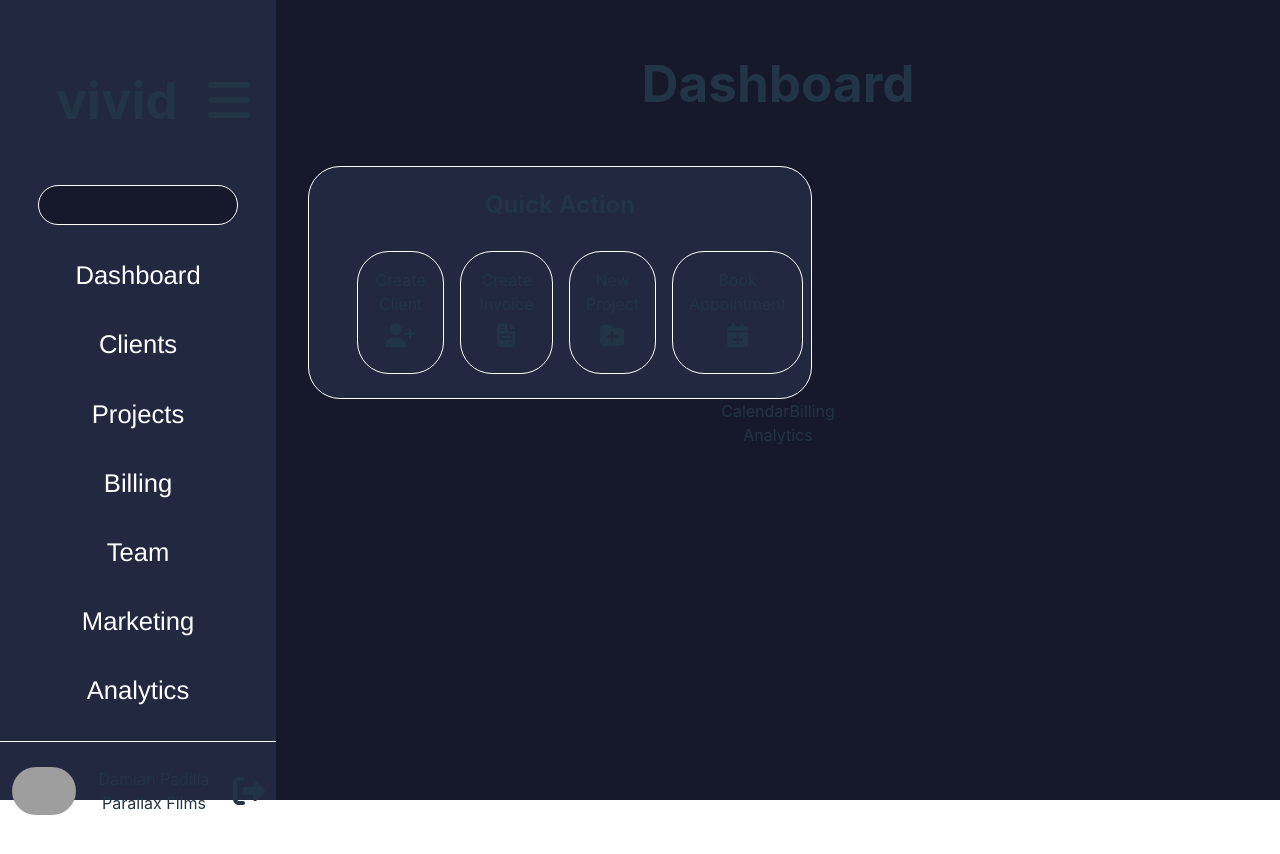
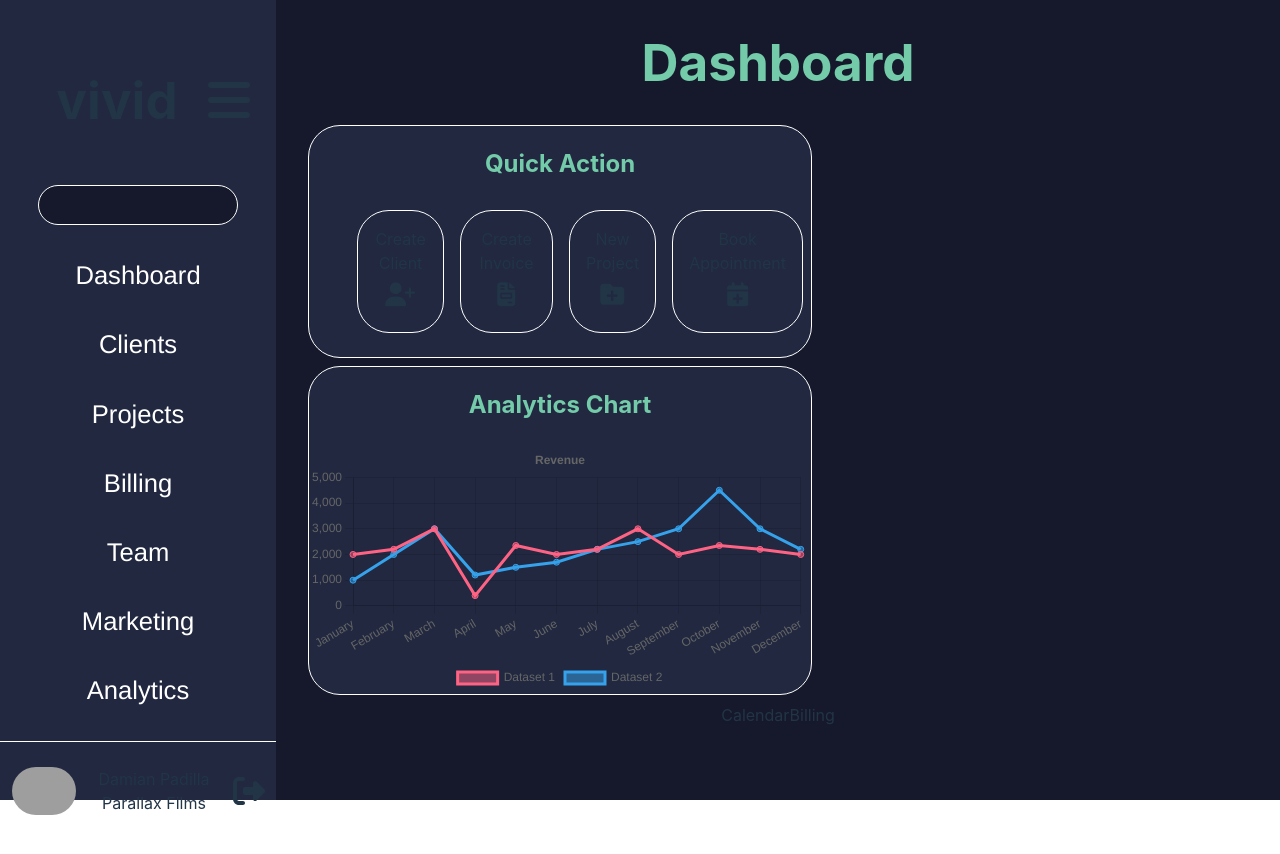
Before and after one commit to Damianpad/vivid, a React (Vite) app in the folder frontend/: page /dashboard in a window 1280 px wide. Shown: the top 854 px of the page. Built offline with nearby package versions, Linux system fonts and the light colour scheme; grey boxes are pictures that could not be loaded.

Commit message:
feat: created Analytics Chart Component (viv-9)

```diff
--- /dev/null
+++ b/frontend/components/AnalyticsChart/AnalyticsChart.jsx
@@ -0,0 +1,72 @@
+import { StyledAnalyticsChart } from "./AnalyticsChart.styles";
+import React from 'react';
+import {
+  Chart as ChartJS,
+  CategoryScale,
+  LinearScale,
+  PointElement,
+  LineElement,
+  Title,
+  Tooltip,
+  Legend,
+} from 'chart.js';
+import { Line } from 'react-chartjs-2';
+
+ChartJS.register(
+    CategoryScale,
+    LinearScale,
+    PointElement,
+    LineElement,
+    Title,
+    Tooltip,
+    Legend
+  );
+
+  export const options = {
+    responsive: true,
+    plugins: {
+      legend: {
+        position: 'bottom'
+      },
+      title: {
+        display: true,
+        text: 'Revenue',
+      },
+    },
+  };
+
+  const labels = ['January', 'February', 'March', 'April', 'May', 'June', 'July', 'August', 'September', 'October', 'November', 'December'];
+
+  export const data = {
+    labels,
+    datasets: [
+      {
+        label: 'Dataset 1',
+        data: [2000,2200,3000,400,2350,2000,2200,3000,2000,2350,2200,2000],
+        borderColor: 'rgb(255, 99, 132)',
+        backgroundColor: 'rgba(255, 99, 132, 0.5)',
+      },
+      {
+        label: 'Dataset 2',
+        data: [1000,2000,3000,1200,1500,1700,2200,2500,3000,4500,3000,2200],
+        borderColor: 'rgb(53, 162, 235)',
+        backgroundColor: 'rgba(53, 162, 235, 0.5)',
+      },
+    ],
+  };
+const AnalyticsChart = () => {
+
+
+    return (
+        <StyledAnalyticsChart>
+            <div className="analyticsContainer">
+                <h2>Analytics Chart</h2>
+                <div className="chartContainer">
+                <Line options={options} data={data} />
+                </div>
+            </div>
+        </StyledAnalyticsChart>
+    )
+}
+
+export default AnalyticsChart
--- /dev/null
+++ b/frontend/components/AnalyticsChart/AnalyticsChart.styles.js
@@ -0,0 +1,15 @@
+import styled from 'styled-components'
+
+export const StyledAnalyticsChart = styled.section `
+    .analyticsContainer {
+        border: 1px solid white;
+        border-radius: 2em;
+        background: #212840;
+        color: #73cba9;
+        width: 50%;
+        margin: .5em 2em;
+    }
+    & .chartContainer {
+
+    }
+`
--- a/frontend/components/NavBar/NavBar.styles.js
+++ b/frontend/components/NavBar/NavBar.styles.js
@@ -4,6 +4,9 @@ export const StyledNav = styled.section`
 background: #212840;
 height: 100vh;
 margin: 0;
+position: sticky;
+top: 0;
+
 
 .NavContainer {
     display: flex;
@@ -11,6 +14,7 @@ margin: 0;
     padding: 1em 0;
 
 }
+
 & .title {
     display: flex;
     padding: 1.6em;
--- a/frontend/components/QuickAction/QuickAction.styles.js
+++ b/frontend/components/QuickAction/QuickAction.styles.js
@@ -7,6 +7,10 @@ export const StyledQuickAction = styled.section`
     border-radius: 2em;
     margin: 0 2em;
     width: 50%;
+
+}
+& .quickActionContainer h2 {
+    color: #73cba9;
 }
 & .actionItems {
     display: flex;
--- a/frontend/package.json
+++ b/frontend/package.json
@@ -13,7 +13,9 @@
     "@fortawesome/free-regular-svg-icons": "^6.4.0",
     "@fortawesome/free-solid-svg-icons": "^6.4.0",
     "@fortawesome/react-fontawesome": "^0.2.0",
+    "chart.js": "^4.2.1",
     "react": "^18.2.0",
+    "react-chartjs-2": "^5.2.0",
     "react-dom": "^18.2.0",
     "react-router-dom": "^6.10.0",
     "styled-components": "^5.3.9"
--- a/frontend/src/App.css
+++ b/frontend/src/App.css
@@ -59,8 +59,10 @@ header {
 .dashboardBody {
   background: #16192b;
   width: 100vw;
+
+  position: relative;
 }
 
 .dashboardTitle {
-  padding: .4em;
+ color: #73cba9;
 }
--- a/frontend/src/pages/dashboard.jsx
+++ b/frontend/src/pages/dashboard.jsx
@@ -1,4 +1,5 @@
 import QuickAction from '../../components/QuickAction/QuickAction'
+import AnalyticsChart from '../../components/AnalyticsChart/AnalyticsChart'
 import '../App.css'
 
 
@@ -13,11 +14,12 @@ export default function Dashboard() {
                 <QuickAction />
             </div>
             <div>
+                <AnalyticsChart />
                 <span>Calendar</span>
                 <span>Billing</span>
             </div>
             <div>
-                <span>Analytics</span>
+
             </div>
         </div>
     )
```
Also changed, not shown: 1 other file (tests, documents, lock files or other folders).
